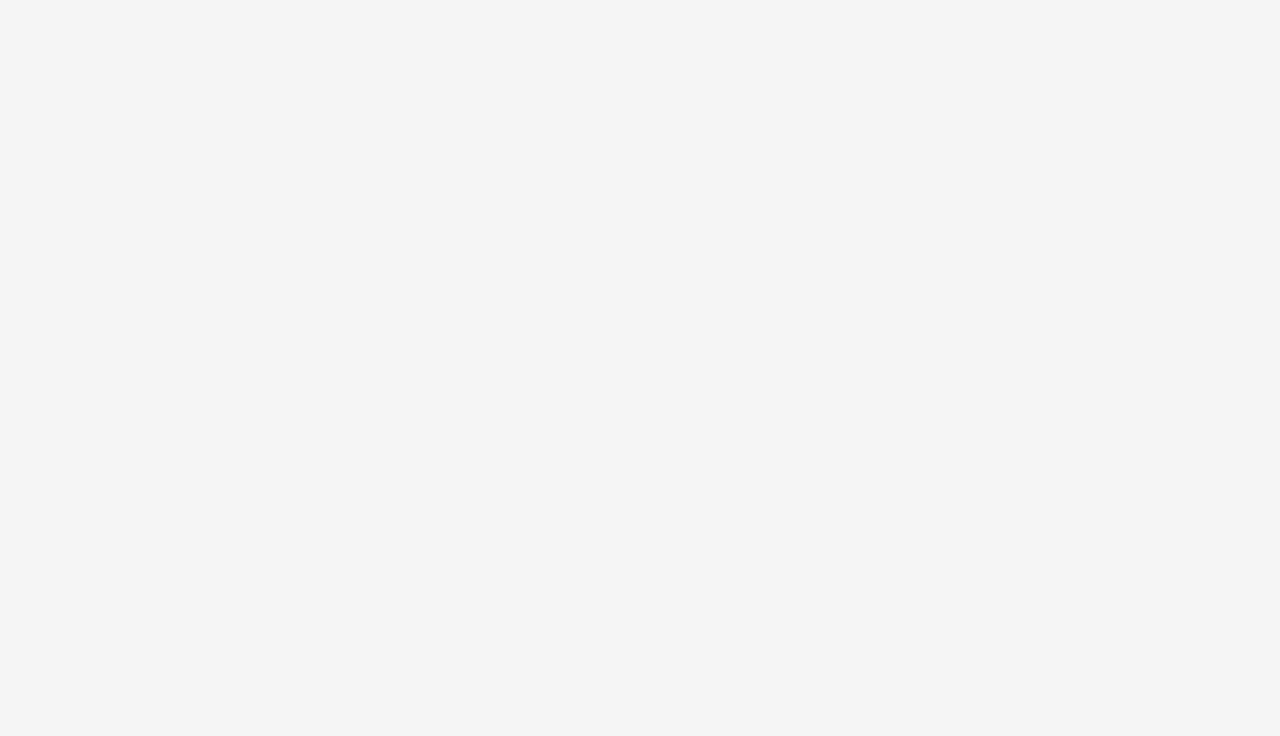
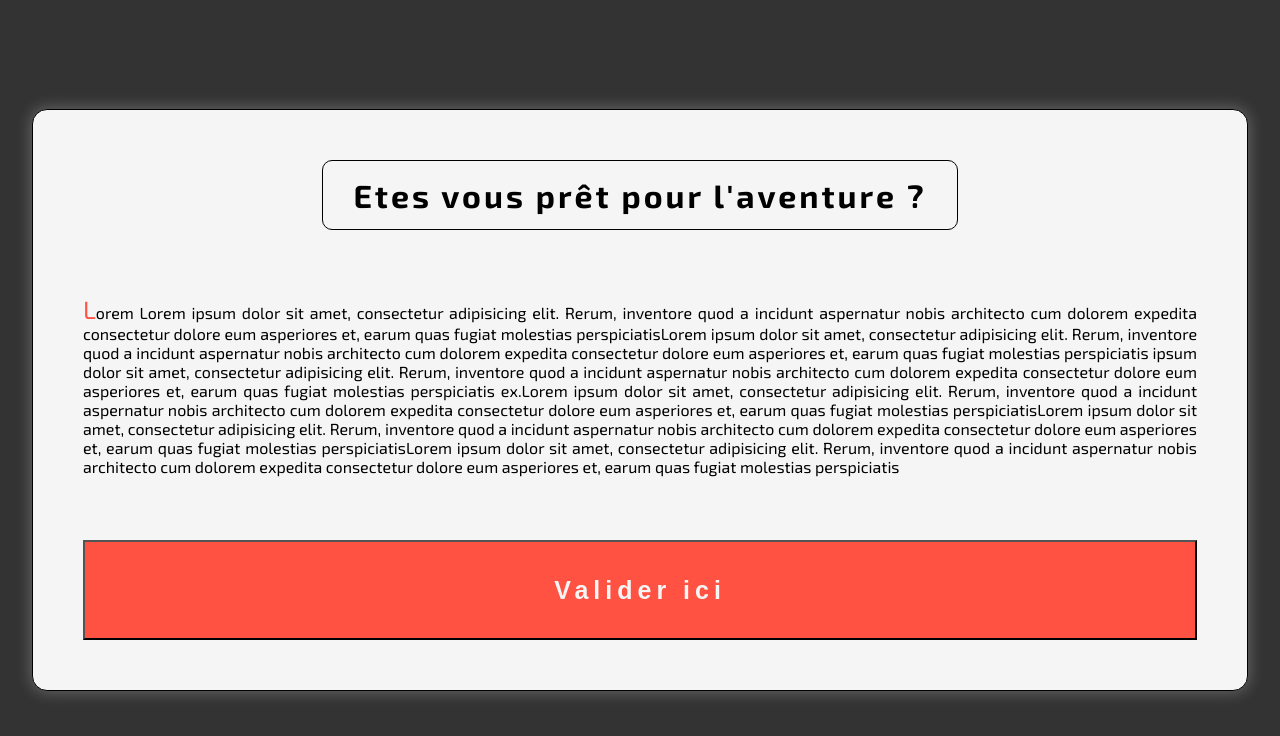
Before and after one commit to Anthonoir576/Projet-13_javaScript, a website: page index.html in a window 1280 px wide. Drawn offline with Linux system fonts and the light colour scheme.

Commit message:
start js

```diff
--- a/index.html
+++ b/index.html
@@ -5,25 +5,29 @@
         <meta charset="UTF-8" />
         <meta http-equiv="X-UA-Compatible" content="IE=edge" />
         <meta name="viewport" content="width=device-width, initial-scale=1.0" />
+
+        <link rel="preconnect" href="https://fonts.googleapis.com" />
+        <link rel="preconnect" href="https://fonts.gstatic.com" crossorigin />
+        <link href="https://fonts.googleapis.com/css2?family=Exo+2:wght@100;300;400;600;700;900&display=swap" rel="stylesheet" />
+
         <link rel="stylesheet" href="source/css/style.css" />
 
         <title>Projet</title>
     </head>
 
     <body>
-        <header>
-
-        </header>
 
         <main>
 
+            <div>
+                <h1>Etes vous prêt pour l'aventure ?</h1>
+                <p>Lorem Lorem ipsum dolor sit amet, consectetur adipisicing elit. Rerum, inventore quod a incidunt aspernatur nobis architecto cum dolorem expedita consectetur dolore eum asperiores et, earum quas fugiat molestias perspiciatisLorem ipsum dolor sit amet, consectetur adipisicing elit. Rerum, inventore quod a incidunt aspernatur nobis architecto cum dolorem expedita consectetur dolore eum asperiores et, earum quas fugiat molestias perspiciatis ipsum dolor sit amet, consectetur adipisicing elit. Rerum, inventore quod a incidunt aspernatur nobis architecto cum dolorem expedita consectetur dolore eum asperiores et, earum quas fugiat molestias perspiciatis ex.Lorem ipsum dolor sit amet, consectetur adipisicing elit. Rerum, inventore quod a incidunt aspernatur nobis architecto cum dolorem expedita consectetur dolore eum asperiores et, earum quas fugiat molestias perspiciatisLorem ipsum dolor sit amet, consectetur adipisicing elit. Rerum, inventore quod a incidunt aspernatur nobis architecto cum dolorem expedita consectetur dolore eum asperiores et, earum quas fugiat molestias perspiciatisLorem ipsum dolor sit amet, consectetur adipisicing elit. Rerum, inventore quod a incidunt aspernatur nobis architecto cum dolorem expedita consectetur dolore eum asperiores et, earum quas fugiat molestias perspiciatis</p>
+                <button id="button">
+                    <span>Valider ici</span>
+                </button>
+            </div>
 
         </main>
-
-        <footer>
-
-
-        </footer>
 
         <script src="source/js/index.js"></script>
     </body>
--- a/source/sass/main.scss
+++ b/source/sass/main.scss
@@ -12,8 +12,77 @@
 html,
 body {
 
-    overflow-x: hidden;
+    overflow: hidden;
+
+    font-family: 'Exo 2', sans-serif;
+
+    width: 100vw;
+    height: 100vh;
+
+    display: flex;
+    justify-content: center;
+    align-items: center;
+
+    background: #333;
+
+}
+
+div {
+
+    display: flex;
+    flex-direction: column;
+    justify-content: center;
+    align-items: center;
+
+    margin: 2em;
+    padding: 50px;
+
+    border: 1px solid black;
+    border-radius: 15px;
+
+    box-shadow: 0 0 15px 1px rgba(231, 230, 230, 0.3);
 
     background: whitesmoke;
 
+    & h1 {
+
+        margin-bottom: 2em;
+        padding: 15px 30px;
+
+        border: 1px solid black;
+        border-radius: 10px;
+
+        font-weight: 700;
+        letter-spacing: 3px;
+
+    }
+
+    & p {
+
+        margin-bottom: 4em;
+        text-align: justify;
+
+        &::first-letter {
+
+            font-size: 25px;
+            color: #ff5242;
+
+        }
+
+    }
+
+    & button {
+
+        width: 100%;
+        height: 100px;
+
+        font-size: 25px;
+        font-weight: 900;
+        color: whitesmoke;
+        background: #ff5242;
+
+        letter-spacing: 5px;
+
+    }
+
 }
```
Also changed, not shown: source/css/style.css, 1 other file.
